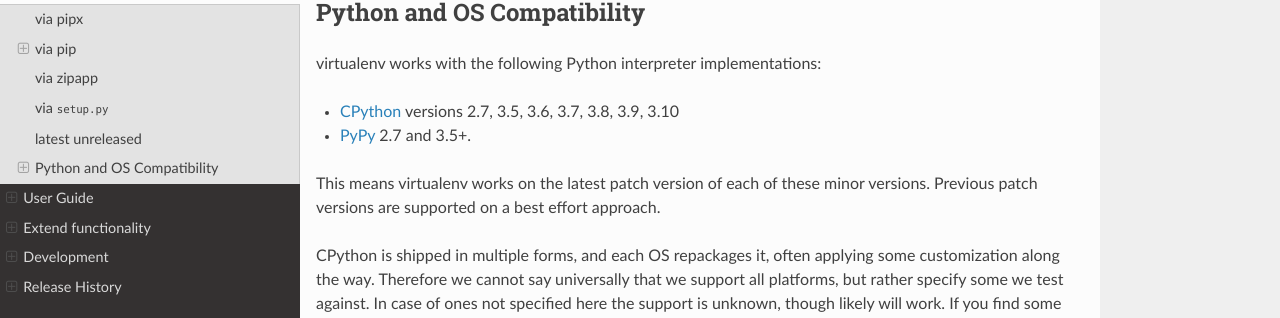
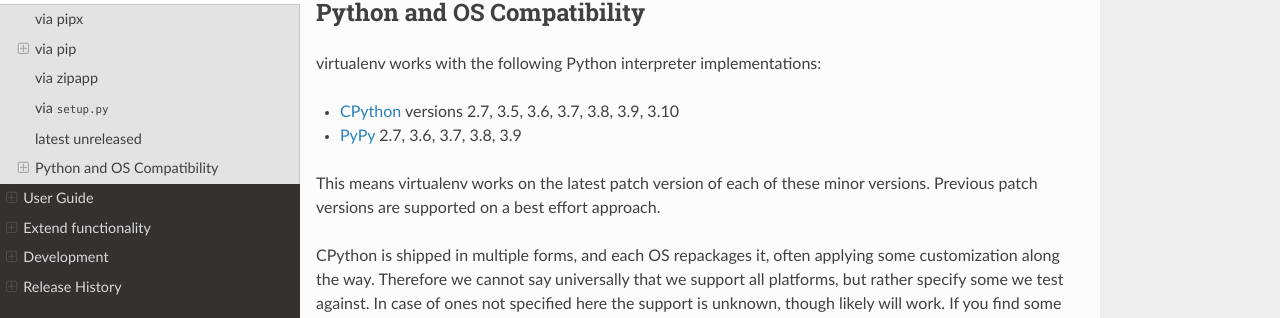
Before and after one commit to pypa/virtualenv, a Sphinx documentation site: the page built from docs/installation.rst, in a window 1280 px wide and 900 px high, scrolled down 1555 px. Shown: the part 132-450 px from the top of the window. Built offline with Sphinx 7.4.7 and the Read the Docs theme 2.0.0, drawn with Linux system fonts in a browser that asks for light colours; pages that are not in the unit, such as notebooks, are missing from menus; the version number could not be read and is left out.

Commit message:
Remove outdated PyPy stdlib overrides (#2426)

```diff
--- /dev/null
+++ b/docs/changelog/2426.feature.rst
@@ -0,0 +1 @@
+Drop unneeded shims for PyPy3 directory structure
--- a/docs/installation.rst
+++ b/docs/installation.rst
@@ -89,7 +89,7 @@
 virtualenv works with the following Python interpreter implementations:
 
 - `CPython <https://www.python.org/>`_ versions 2.7, 3.5, 3.6, 3.7, 3.8, 3.9, 3.10
-- `PyPy <https://pypy.org/>`_ 2.7 and 3.5+.
+- `PyPy <https://pypy.org/>`_ 2.7, 3.6, 3.7, 3.8, 3.9
 
 This means virtualenv works on the latest patch version of each of these minor versions. Previous patch versions are
 supported on a best effort approach.
```
